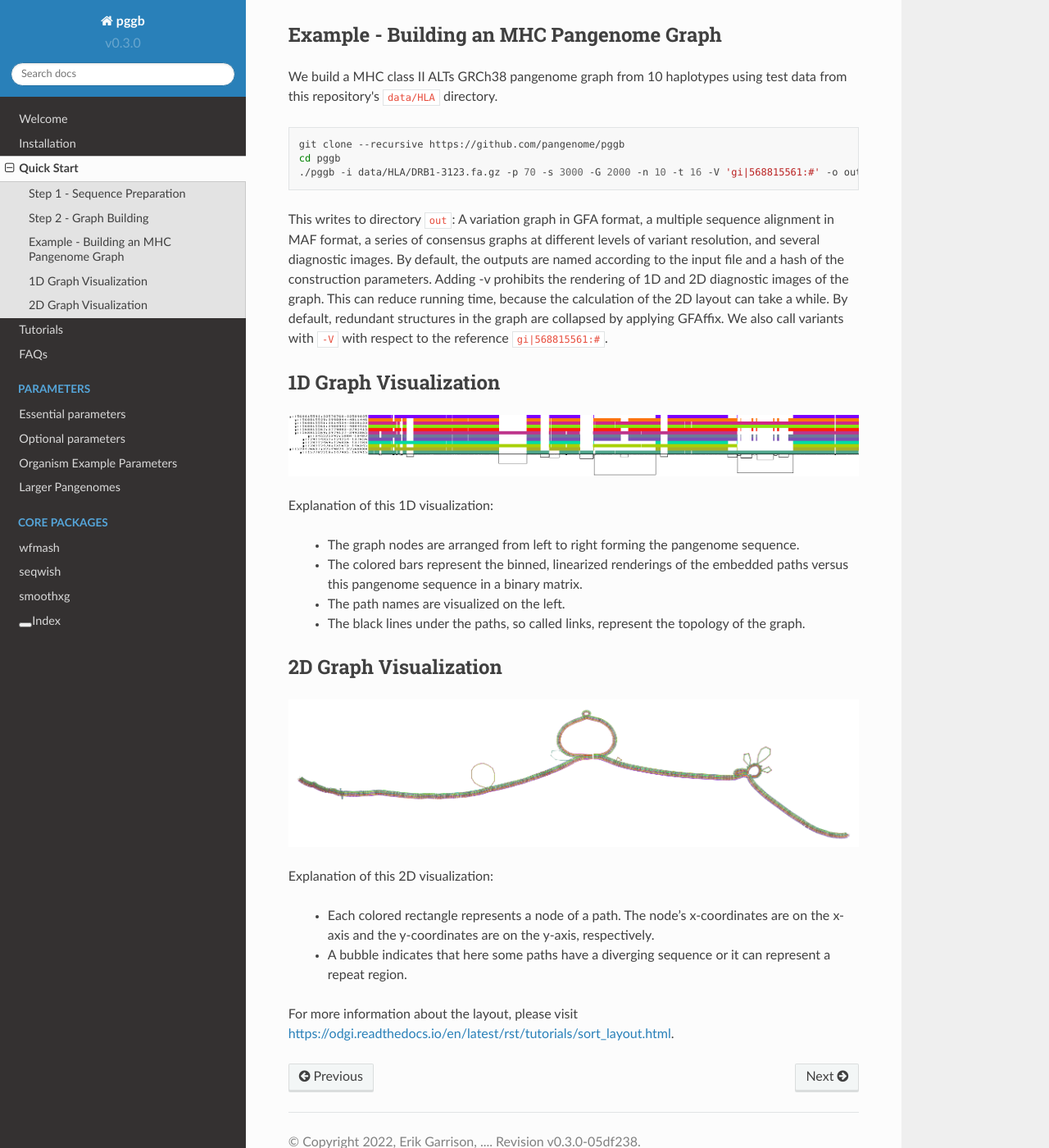
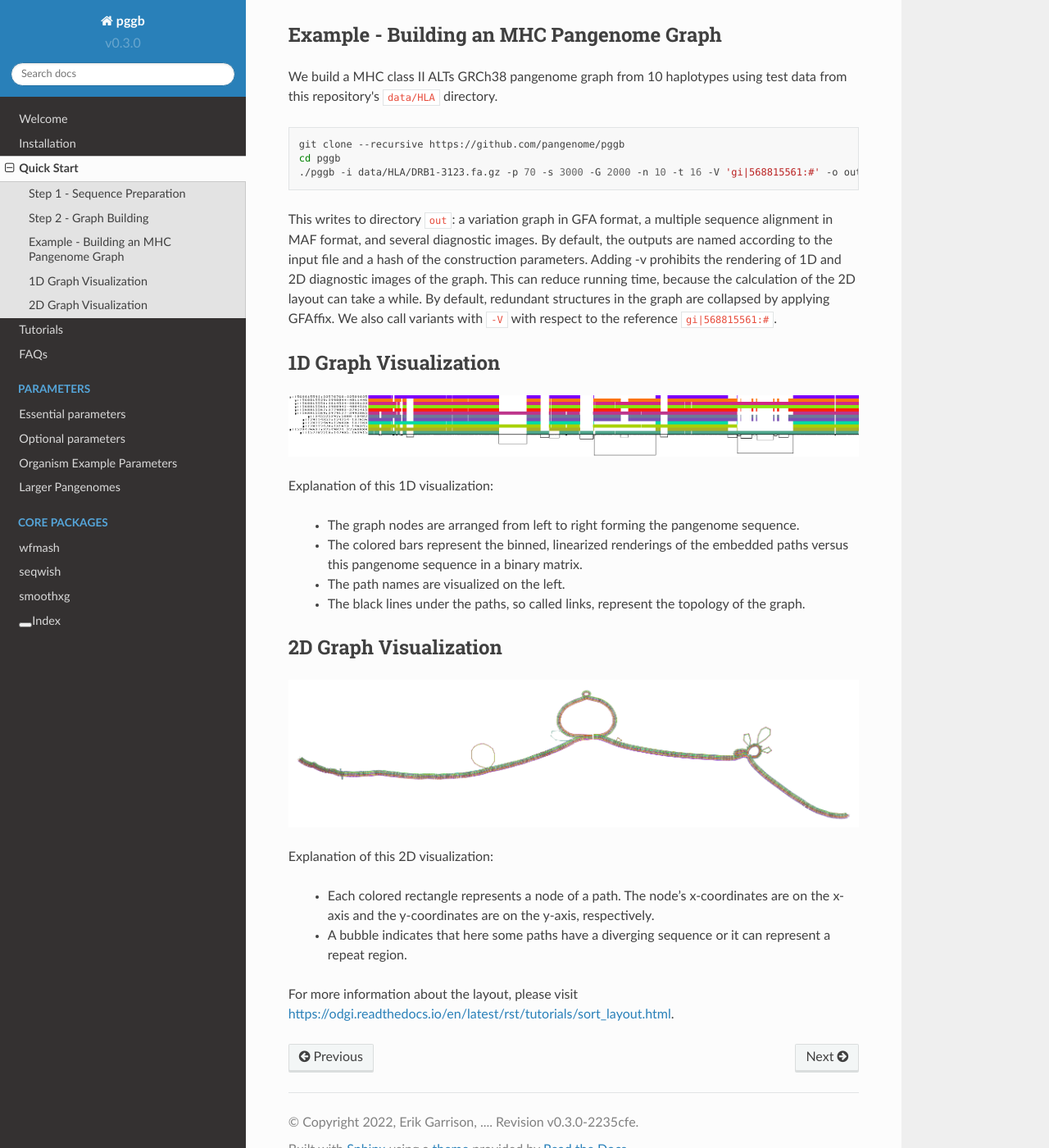
Before and after one commit to pangenome/pggb, a Sphinx documentation site: the page built from docs/rst/quick_start.rst, in a window 1280 px wide and 1400 px high, scrolled down 875 px. Shown: the whole window at 82% size. Built offline with Sphinx 7.4.7 and the Read the Docs theme 2.0.0, drawn with Linux system fonts in a browser that asks for light colours.

```diff
--- a/docs/conf.py
+++ b/docs/conf.py
@@ -20,13 +20,13 @@ sys.path.insert(0, os.path.abspath('../lib/'))
 # -- Project information -----------------------------------------------------
 
 project = u'pggb'
-copyright = '2022, Erik Garrison, .... Revision v0.3.0-05df238'
+copyright = '2022, Erik Garrison, .... Revision v0.3.0-2235cfe'
 author = u'Erik Garrison, ...'
 
 # The short X.Y version
 version = 'v0.3.0'
 # The full version, including alpha/beta/rc tags
-release = '05df238'
+release = '2235cfe'
 
 
 # -- General configuration ---------------------------------------------------
--- a/docs/index.rst
+++ b/docs/index.rst
@@ -50,10 +50,12 @@ Core packages
 
         + Global graph sorting with `PG-SGD <https://odgi.readthedocs.io/en/latest/rst/tutorials/sort_layout.html>`_
         + Break graph into blocks
-        + `smooth` blocks via `POA <https://simpsonlab.github.io/2015/05/01/understanding-poa/>`_
+        + Smooth blocks via `POA <https://simpsonlab.github.io/2015/05/01/understanding-poa/>`_
         + Graph has partial local order
         + Smoothed graph in `GFAv1 <https://github.com/GFA-spec/GFA-spec/blob/master/GFA1.md>`_ format
-        + Consensus  paths and graph
+..
+        + Consensus paths and graph
+
         + Whole genome alignment in `MAF <https://genome.ucsc.edu/FAQ/FAQformat.html#format5>`_ format
 
 
--- a/docs/rst/optional_parameters.rst
+++ b/docs/rst/optional_parameters.rst
@@ -108,7 +108,7 @@ Always set `-t` to the desired number of parallel threads. If the POA step of ``
 A  good approximation can be half what was set in ``-t``.
 
 ..
-    miscellancious
+    miscellaneous
 
     outdir
     input PAF
--- a/docs/rst/quick_start.rst
+++ b/docs/rst/quick_start.rst
@@ -54,7 +54,10 @@ We build a MHC class II ALTs GRCh38 pangenome graph from 10 haplotypes using tes
     cd pggb
     ./pggb -i data/HLA/DRB1-3123.fa.gz -p 70 -s 3000 -G 2000 -n 10 -t 16 -V 'gi|568815561:#' -o out -M -C cons,100,1000,10000 -m
 
-This writes to directory ``out``: A variation graph in GFA format, a multiple sequence alignment in MAF format, a series of consensus graphs at different levels of variant resolution,
+..
+    This writes to directory ``out``: a variation graph in GFA format, a multiple sequence alignment in MAF format, a series of consensus graphs at different levels of variant resolution,
+
+This writes to directory ``out``: a variation graph in GFA format, a multiple sequence alignment in MAF format,
 and several diagnostic images. By default, the outputs are named according to the input file and a hash of the construction parameters.
 Adding -v prohibits the rendering of 1D and 2D diagnostic images of the graph. This can reduce running time, because the calculation of the 2D layout can take a while.
 By default, redundant structures in the graph are collapsed by applying GFAffix. We also call variants with ``-V`` with respect to the reference ``gi|568815561:#``.
```
Also changed, not shown: README.md (+6 -5 lines), docs/rst/smoothxg.rst (+5 -2 lines).
